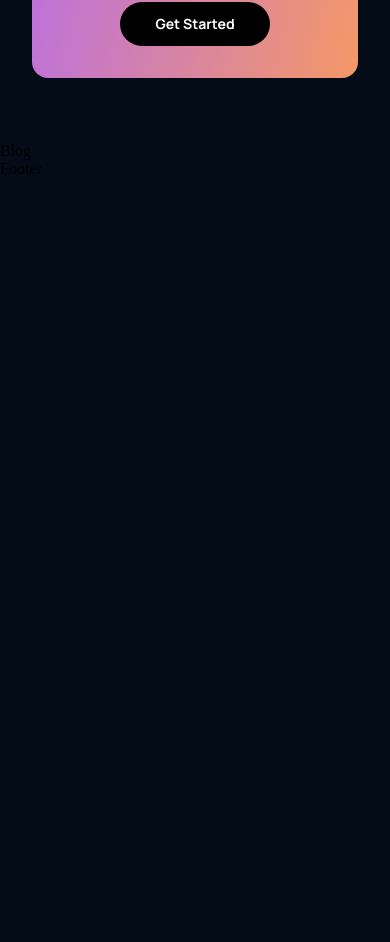
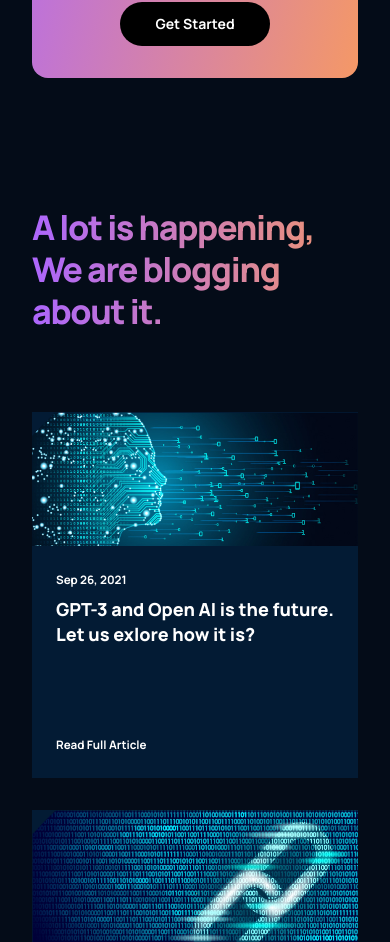
Before and after one commit to Googluu/project_modern_ui_ux_gpt3_, a React (Create React App) app: page / in a window 390 px wide. Shown: the part 4672-5614 px from the top of the page. Before the commit the page ends 4850 px from the top, so only its background shows below. Built offline with nearby package versions, Linux system fonts and the light colour scheme.

Commit message:
09 step blog article

```diff
--- a/src/components/article/Article.jsx
+++ b/src/components/article/Article.jsx
@@ -1,9 +1,20 @@
 import React from 'react';
 import './article.css';
 
-const Article = () => {
+const Article = ({ imgUrl, data, title }) => {
   return (
-    <div>Article</div>
+    <div className="gpt3__blog-container_article">
+      <div className="gpt3__blog-container_article-image">
+        <img src={imgUrl} alt="blog" />
+      </div>
+      <div className="gpt3__blog-container_article-content">
+        <div>
+          <p>{data}</p>
+          <h3>{title}</h3>
+        </div>
+          <p>Read Full Article</p>
+      </div>
+    </div>
   )
 }
 
--- a/src/components/article/article.css
+++ b/src/components/article/article.css
@@ -0,0 +1,59 @@
+.gpt3__blog-container_article {
+  width: 100%;
+  height: 100%;
+
+  display: flex;
+  flex-direction: column;
+  background: var(--color-footer);
+}
+
+.gpt3__blog-container_article-image {
+  width: 100%;
+  height: 100%;
+  background: var(--color-footer);
+}
+
+.gpt3__blog-container_article-image img {
+  width: 100%;
+  height: 100%;
+}
+
+.gpt3__blog-container_article-content {
+  display: flex;
+  flex-direction: column;
+  justify-content: space-between;
+
+  padding: 1rem 1.5rem;
+  height: 100%;
+}
+
+.gpt3__blog-container_article-content p {
+  font-family: var(--font-family);
+  font-weight: 700;
+  font-size: 11.649px;
+  line-height: 35px;
+  color: #FFFFFF;
+}
+
+.gpt3__blog-container_article-content h3 {
+  font-family: var(--font-family);
+  font-weight: 800;
+  font-size: 25.11px;
+  line-height: 30px;
+  color: #FFFFFF;
+
+  margin-bottom: 5rem;
+  cursor: pointer;
+}
+
+.gpt3__blog-container_article-content p:last-child {
+  cursor: pointer;
+}
+
+
+@media screen and (max-width: 550px) {
+  .gpt3__blog-container_article-content h3 {
+    font-size: 18px;
+    line-height: 25px;
+  }
+}
--- a/src/containers/blog/Blog.jsx
+++ b/src/containers/blog/Blog.jsx
@@ -1,10 +1,25 @@
 import React from 'react';
+import { Article } from '../../components';
+import { blog01, blog02, blog03, blog04, blog05 } from './imports.ts';
 import './blog.css';
 
 const Blog = () => {
   return (
-    <div>
-      Blog
+    <div className="gpt3__blog section__padding" id="blog">
+      <div className="gpt3__blog-heading">
+        <h1 className="gradient__text">A lot is happening, We are blogging about it.</h1>
+      </div>
+      <div className="gpt3__blog-container">
+        <div className="gpt3__blog-container_groupA">
+          <Article imgUrl={blog01} data="Sep 26, 2021" title="GPT-3 and Open  AI is the future. Let us exlore how it is?" />
+        </div>
+        <div className="gpt3__blog-container_groupB">
+          <Article imgUrl={blog02} data="Sep 26, 2021" title="GPT-3 and Open  AI is the future. Let us exlore how it is?" />
+          <Article imgUrl={blog03} data="Sep 26, 2021" title="GPT-3 and Open  AI is the future. Let us exlore how it is?" />
+          <Article imgUrl={blog04} data="Sep 26, 2021" title="GPT-3 and Open  AI is the future. Let us exlore how it is?" />
+          <Article imgUrl={blog05} data="Sep 26, 2021" title="GPT-3 and Open  AI is the future. Let us exlore how it is?" />
+        </div>
+      </div>
     </div>
   )
 }
--- a/src/containers/blog/blog.css
+++ b/src/containers/blog/blog.css
@@ -0,0 +1,77 @@
+.gpt3__blog {
+  display: flex;
+  flex-direction: column;
+}
+
+.gpt3__blog-heading {
+  width: 100%;
+  text-align: left;
+
+  margin-bottom: 5rem;
+}
+
+.gpt3__blog-heading h1 {
+  font-family: var(--font-family);
+  font-weight: 800;
+  font-size: 62px;
+  line-height: 75px;
+  letter-spacing: -0.04em;
+}
+
+.gpt3__blog-container {
+  display: flex;
+  flex-direction: row;
+}
+
+.gpt3__blog-container_groupA {
+  flex: 0.75;
+  margin-right: 2rem;
+}
+
+.gpt3__blog-container_groupB {
+  flex: 1;
+
+  display: grid;
+  grid-template-columns: repeat(2, 1fr);
+  grid-gap: 2rem;
+}
+
+@media screen and (max-width: 990px) {
+  .gpt3__blog-container {
+    flex-direction: column-reverse;
+  }
+
+  .gpt3__blog-container_groupA {
+    margin: 2rem 0;
+  }
+
+  .gpt3__blog-container_groupA .gpt3__blog-container_article {
+    width: 48%;
+  }
+
+  .gpt3__blog-container_groupA .gpt3__blog-container_article-image {
+    height: 250px;
+  }
+}
+
+@media screen and (max-width: 700px) {
+  .gpt3__blog-container_groupB {
+    grid-template-columns: repeat(1, 1fr);
+  }
+
+  .gpt3__blog-container_groupA .gpt3__blog-container_article {
+    width: 100%;
+  }
+
+  .gpt3__blog-heading h1 {
+    font-size: 46px;
+    line-height: 52px;
+  }
+}
+
+@media screen and (max-width: 550px) {
+  .gpt3__blog-heading h1 {
+    font-size: 34px;
+    line-height: 42px;
+  }
+}
--- /dev/null
+++ b/src/containers/blog/imports.ts
@@ -0,0 +1,13 @@
+import blog01 from '../../assets/blog01.png';
+import blog02 from '../../assets/blog02.png';
+import blog03 from '../../assets/blog03.png';
+import blog04 from '../../assets/blog04.png';
+import blog05 from '../../assets/blog05.png';
+
+export {
+  blog01,
+  blog02,
+  blog03,
+  blog04,
+  blog05,
+};
```
